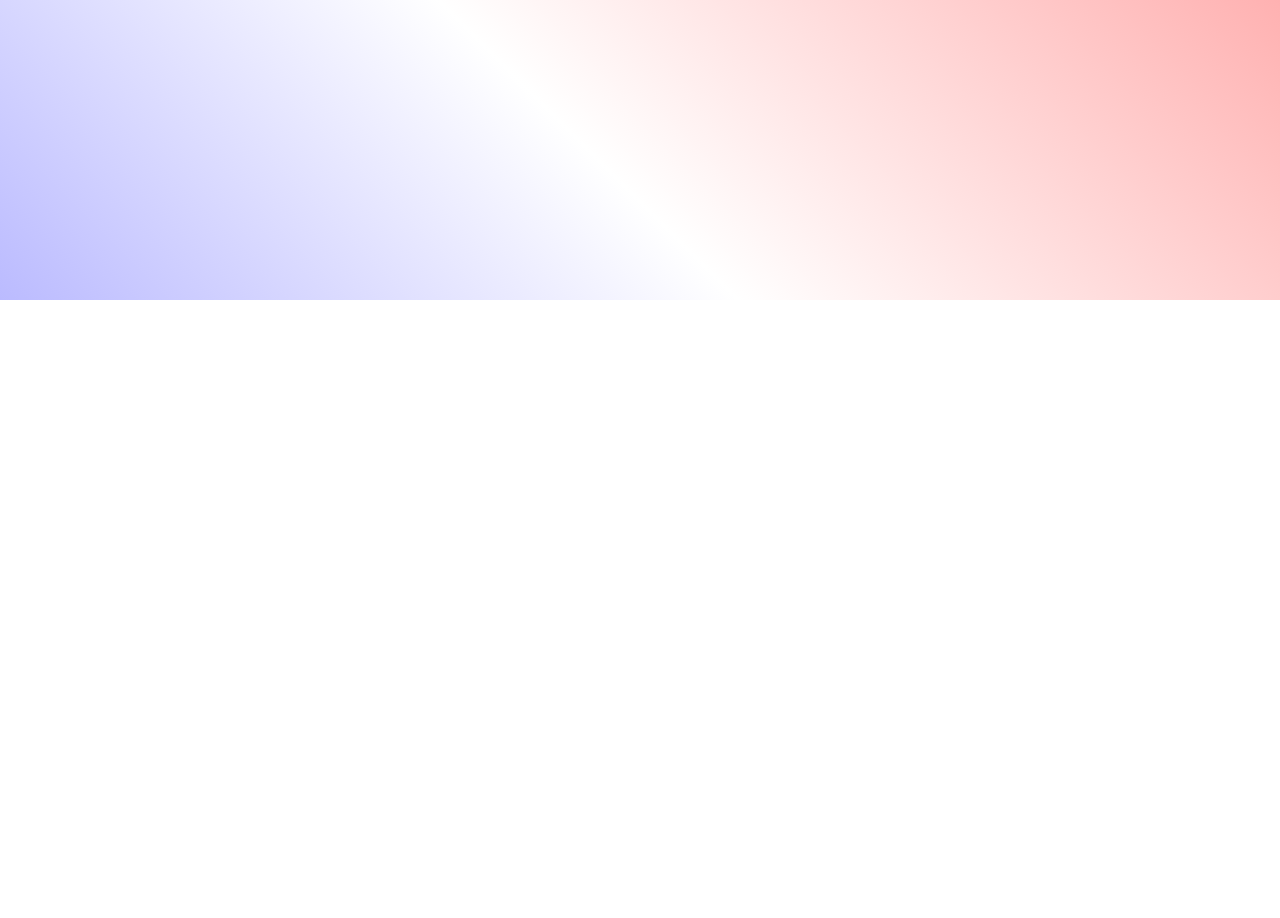
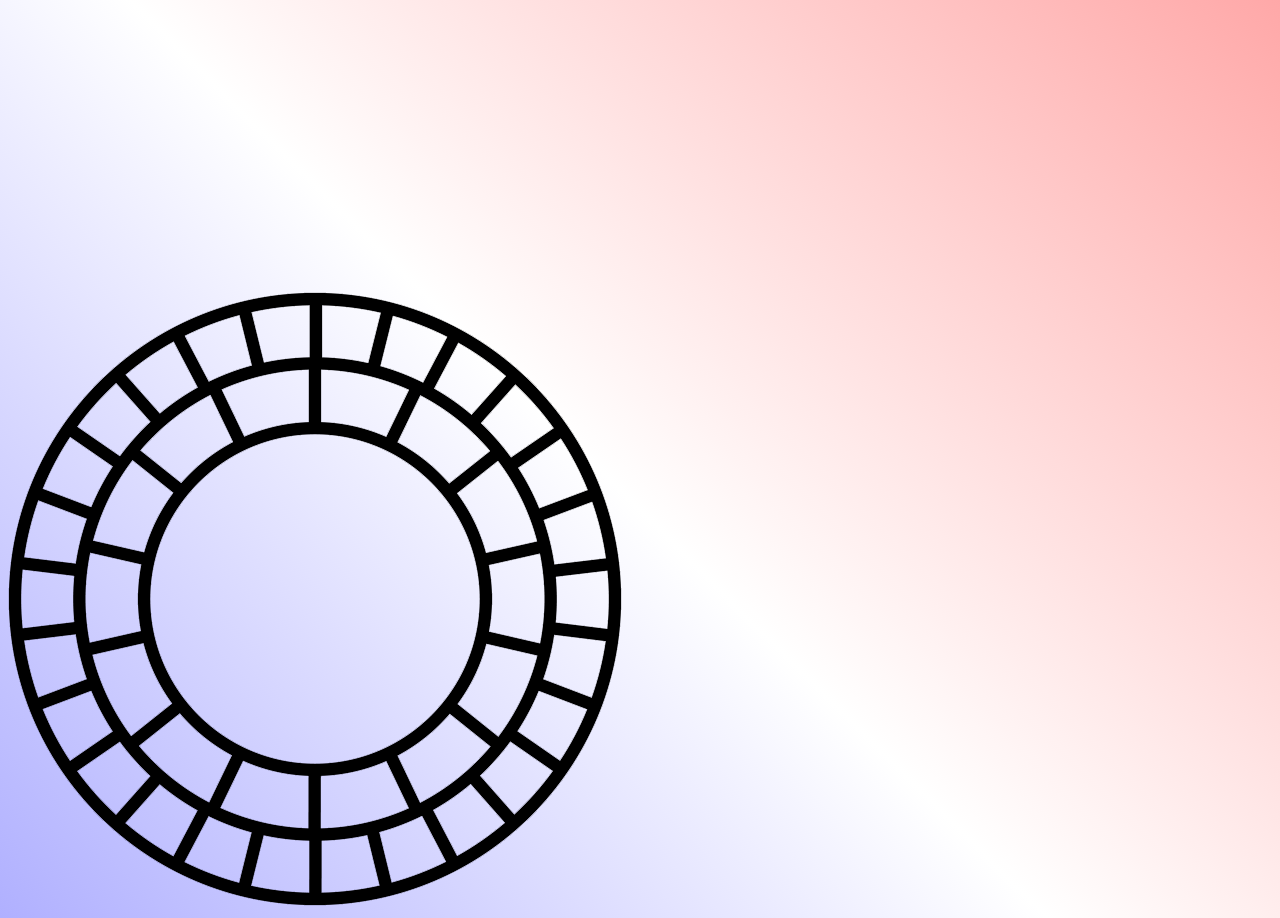
Before and after one commit to jaydenlovell/JaydenDatingResume, a plain HTML site: page index.html in a window 1280 px wide. Shown: the part 1176-2094 px from the top of the page. Before the commit the page ends 1476 px from the top, so only its background shows below. Drawn offline with Linux system fonts and the light colour scheme; a script that the page names is missing.

Commit message:
vsco image BIG

```diff
--- a/index.html
+++ b/index.html
@@ -86,5 +86,9 @@
       async
     ></script>
     <!-- Calendly inline widget end -->
+    <a href="https://vsco.co/jaydenn-love/gallery">
+    <i><img src="./images/vscologo.png"></i></a>
+
+
   </body>
 </html>
```
